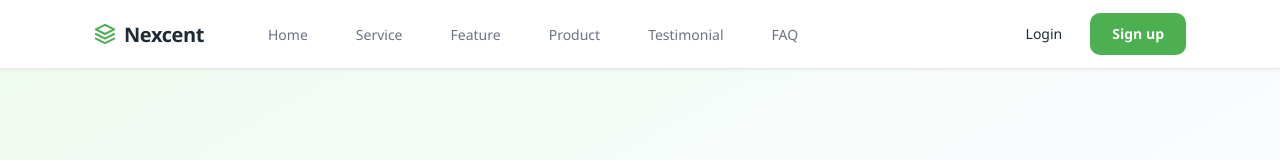
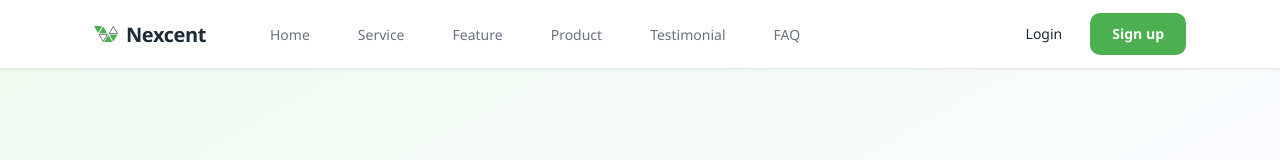
Before and after one commit to priambodogigieh-afk/landing-page, a React (Vite) app: page / in a window 1280 px wide. Shown: the top 160 px of the page. Built offline with nearby package versions, Linux system fonts and the light colour scheme.

Commit message:
Update: Replace Nexcent SVG logo with image.png logo in Navbar and Footer

```diff
--- a/src/App.css
+++ b/src/App.css
@@ -149,6 +149,12 @@ body {
   align-items: center;
   gap: var(--sp-2);
   flex-shrink: 0;
+}
+
+.logo-icon {
+  width: 24px;
+  height: 24px;
+  object-fit: contain;
 }
 
 .logo-text {
--- a/src/components/Footer.jsx
+++ b/src/components/Footer.jsx
@@ -4,10 +4,7 @@ export default function Footer() {
       <div className="footer-container">
         <div className="footer-brand">
           <div className="nav-logo">
-            <svg width="22" height="22" viewBox="0 0 24 24" fill="none" aria-hidden="true">
-              <path d="M12 2L2 7l10 5 10-5-10-5zM2 17l10 5 10-5M2 12l10 5 10-5"
-                stroke="#4CAF50" strokeWidth="2.2" strokeLinecap="round" strokeLinejoin="round"/>
-            </svg>
+            <img src="/image.png" alt="Nexcent Logo" className="logo-icon" />
             <span className="logo-text white">Nexcent</span>
           </div>
           <p className="footer-desc">
--- a/src/components/Navbar.jsx
+++ b/src/components/Navbar.jsx
@@ -3,10 +3,7 @@ export default function Navbar() {
     <nav className="navbar">
       <div className="nav-container">
         <div className="nav-logo">
-          <svg width="22" height="22" viewBox="0 0 24 24" fill="none" aria-hidden="true">
-            <path d="M12 2L2 7l10 5 10-5-10-5zM2 17l10 5 10-5M2 12l10 5 10-5"
-              stroke="#4CAF50" strokeWidth="2.2" strokeLinecap="round" strokeLinejoin="round"/>
-          </svg>
+          <img src="/image.png" alt="Nexcent Logo" className="logo-icon" />
           <span className="logo-text">Nexcent</span>
         </div>
         <ul className="nav-links">
```
Also changed, not shown: public/image.png (added).
